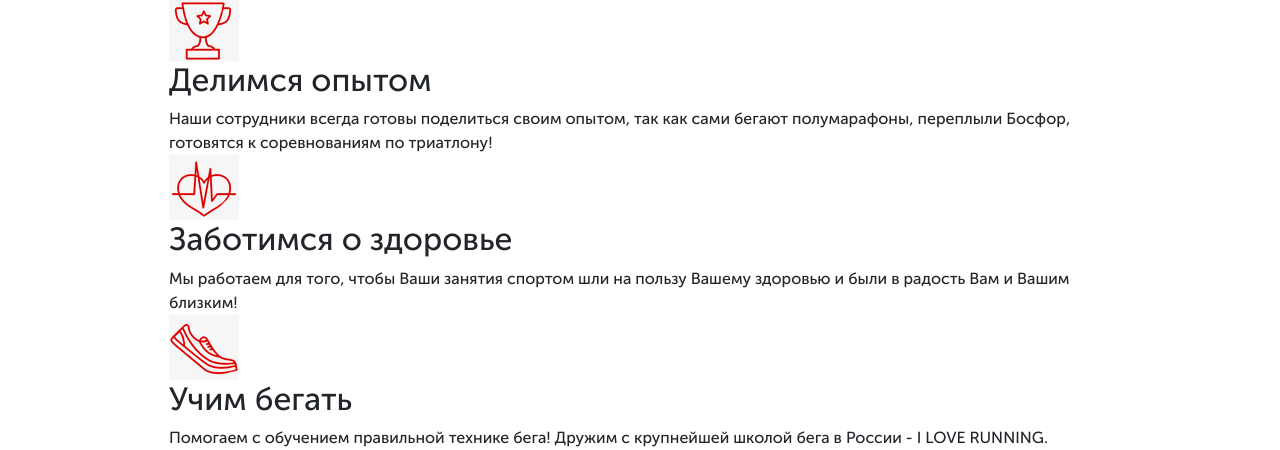
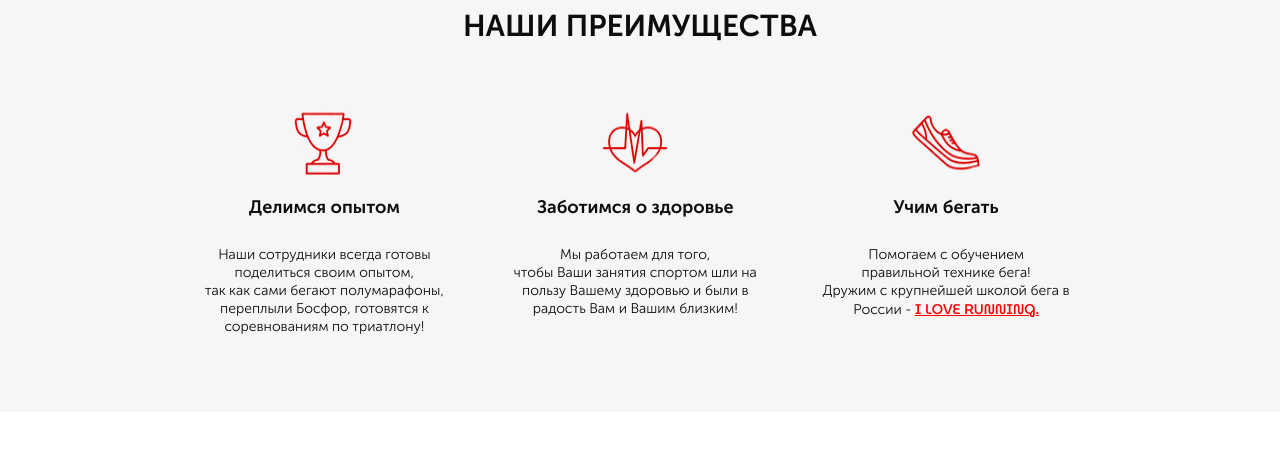
Before and after one commit to ChelChelov/RunSmart, a website: page src/index.html in a window 1280 px wide. Shown: the part 722-1172 px from the top of the page. After the commit the page ends 1134 px from the top, so only its background shows below. Drawn offline with Linux system fonts and the light colour scheme.

Commit message:
add _benefits.scss

```diff
--- a/src/index.html
+++ b/src/index.html
@@ -60,7 +60,7 @@
                         Делимся опытом
                     </h2>
                     <div class="benefits__descr">
-                        Наши сотрудники всегда готовы поделиться своим опытом, так как сами бегают полумарафоны, переплыли Босфор, готовятся к соревнованиям по триатлону!
+                        Наши сотрудники всегда готовы<br> поделиться своим опытом,<br> так как сами бегают полумарафоны,<br> переплыли Босфор, готовятся к<br> соревнованиям по триатлону!
                     </div>
                 </div>
                 <div class="benefits__block">
@@ -69,7 +69,7 @@
                         Заботимся о здоровье
                     </h2>
                     <div class="benefits__descr">
-                        Мы работаем для того, чтобы Ваши занятия спортом шли на пользу Вашему здоровью и были в радость Вам и Вашим близким!
+                        Мы работаем для того,<br> чтобы Ваши занятия спортом шли на<br> пользу Вашему здоровью и были в<br> радость Вам и Вашим близким!
                     </div>
                 </div>
                 <div class="benefits__block">
@@ -78,7 +78,7 @@
                         Учим бегать
                     </h2>
                     <div class="benefits__descr">
-                        Помогаем с обучением правильной технике бега! Дружим с крупнейшей школой бега в России - <span>I LOVE RUNNING.</span>
+                        Помогаем с обучением<br> правильной технике бега!<br> Дружим с крупнейшей школой бега в<br> России - <a href="#">I LOVE RUNNING.</a>
                     </div>
                 </div>
             </div>
--- /dev/null
+++ b/src/sass/blocks/_benefits.scss
@@ -0,0 +1,51 @@
+.benefits {
+    min-height: 472px;
+    padding: 71px 0 66px 0;
+    background: url(../../img/bg_benefits.jpg) center (center/cover) no-repeat;
+    &__header {
+        color: #0D0D0D;
+        text-align: center;
+        font-size: 30px;
+        font-weight: 700;
+        line-height: 30px;
+    }
+    &__wrapper {
+        display: flex;
+        flex-direction: row;
+        align-items: flex-start;
+        margin-top: 65px;
+    }
+    &__block {
+        width: 33%;
+        display: flex;
+        flex-direction: column;
+        justify-content: center;
+        img {
+            width: 70px;
+            height: 70px;
+            display: block;
+            margin: 0 auto;
+        }
+    }
+    &__subheader {
+        margin-top: 20px;
+        color: #0D0D0D;
+        text-align: center;
+        font-size: 18px;
+        font-weight: 700;
+        line-height: normal;
+    }
+    &__descr {
+        margin-top: 20px;
+        color: #0D0D0D;
+        text-align: center;
+        font-size: 14px;
+        font-weight: 300;
+        line-height: 18px;
+        a {
+            color: #F00;
+            font-family: MuseoModerno;
+            text-decoration-line: underline;
+        }
+    }
+}
--- a/src/sass/style.scss
+++ b/src/sass/style.scss
@@ -2,6 +2,7 @@
 @import 'blocks/promo';
 @import 'blocks/header';
 @import 'blocks/buttons';
+@import 'blocks/benefits';
 * {
     font-family: 'Museo Sans Cyrl', sans-serif;
 }
```
Also changed, not shown: src/css/style.min.css.
